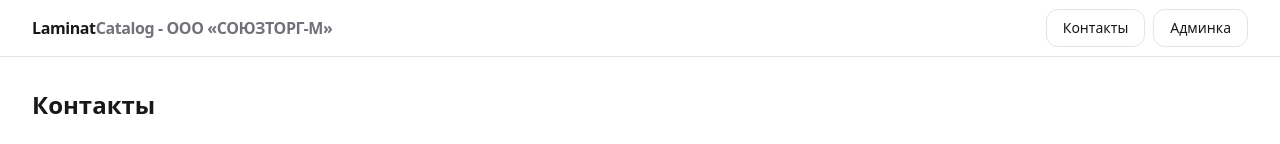
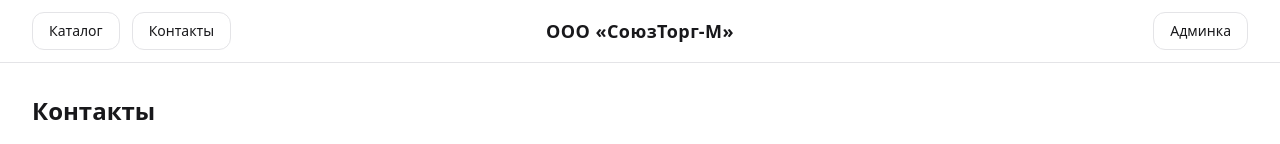
Before and after one commit to DaoSS-SYS/LaminatCatalog, a Next.js app: page /contacts in a window 1280 px wide. Shown: the top 144 px of the page. Built offline with nearby package versions, Linux system fonts and the light colour scheme.

Commit message:
Сделал центральный заголовок сайта

```diff
--- a/components/Header.tsx
+++ b/components/Header.tsx
@@ -4,15 +4,37 @@ import Link from "next/link";
 
 export function Header() {
   return (
-    <header className="border-b border-zinc-200 bg-white/70 backdrop-blur">
-      <div className="container-page flex h-14 items-center justify-between">
-        <Link href="/" className="font-semibold tracking-tight">
-          Laminat<span className="text-zinc-500">Catalog - ООО «СОЮЗТОРГ-М»</span>
-        </Link>
-        <nav className="flex items-center gap-2">
-          <Link className="btn" href="/contacts">Контакты</Link>
-          <Link className="btn" href="/admin">Админка</Link>
-        </nav>
+    <header className="border-b border-zinc-200 bg-white">
+      <div className="container-page py-3">
+
+        <div className="flex items-center justify-between">
+
+          {/* Левая часть (навигация) */}
+          <div className="flex items-center gap-3">
+            <Link href="/" className="btn">
+              Каталог
+            </Link>
+
+            <Link href="/contacts" className="btn">
+              Контакты
+            </Link>
+          </div>
+
+          {/* Центр (главный заголовок) */}
+          <div className="absolute left-1/2 -translate-x-1/2 text-center pointer-events-none">
+            <div className="text-lg font-semibold tracking-wide">
+              ООО «СоюзТорг-М»
+            </div>
+          </div>
+
+          {/* Правая часть */}
+          <div className="flex items-center gap-3">
+            <Link href="/admin" className="btn">
+              Админка
+            </Link>
+          </div>
+
+        </div>
       </div>
     </header>
   );
```
